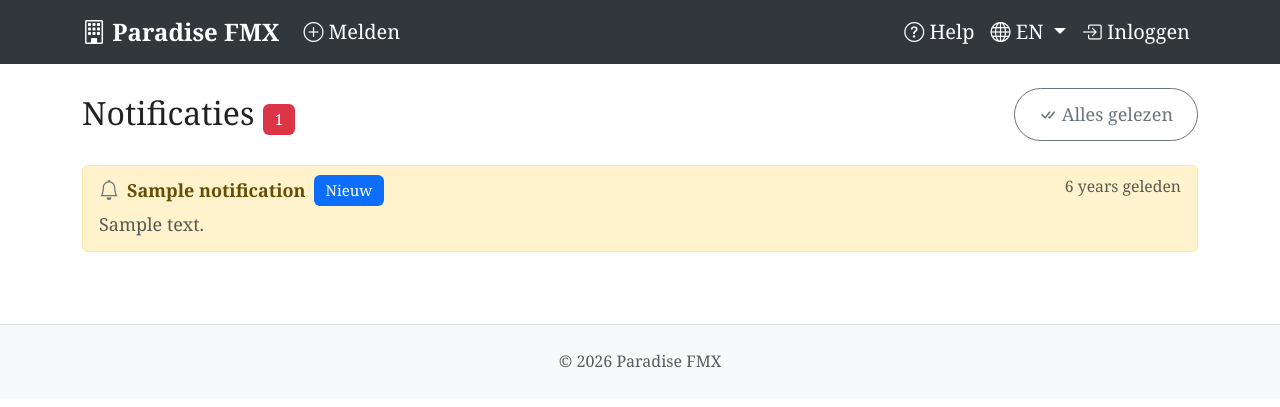
After one commit to rdney/paradisefmx, a Django app: template requests/templates/requests/notifications.html in a window 1280 px wide. The commit adds this page. Shown: the top 407 px of the page. Run offline with Django 5.2, Linux system fonts and the light colour scheme; the template is opened without the code that fills it: most values are stand-ins (such as "Sample title", 1, 10 or a date in 2020).

Commit message:
Add notification center, email behind feature toggle
- Created Notification model for in-app notifications
- @mentions now create in-app notifications
- Email only sent if ENABLE_EMAIL_NOTIFICATIONS=True
- Added notification bell icon in navbar with unread count
- Notification list page at /requests/notifications/
- Mark as read on click, mark all read button
- Added context processor for unread count
- Load .env with python-dotenv
- Added NL/EN translations

```diff
--- a/paradisefmx/settings.py
+++ b/paradisefmx/settings.py
@@ -6,8 +6,12 @@ import os
 from pathlib import Path
 
 from django.utils.translation import gettext_lazy as _
+from dotenv import load_dotenv
 
 BASE_DIR = Path(__file__).resolve().parent.parent
+
+# Load .env file if it exists
+load_dotenv(BASE_DIR / '.env')
 
 SECRET_KEY = os.environ.get('SECRET_KEY', 'dev-secret-key-change-in-production')
 
@@ -53,6 +57,7 @@ TEMPLATES = [
                 'django.contrib.auth.context_processors.auth',
                 'django.contrib.messages.context_processors.messages',
                 'django.template.context_processors.i18n',
+                'requests.context_processors.notifications',
             ],
         },
     },
--- /dev/null
+++ b/requests/templates/requests/notifications.html
@@ -0,0 +1,77 @@
+{% extends "base.html" %}
+{% load i18n %}
+
+{% block title %}{% trans "Notificaties" %} - Paradise FMX{% endblock %}
+
+{% block content %}
+<div class="d-flex justify-content-between align-items-center mb-4">
+    <h1 class="h2 mb-0">
+        {% trans "Notificaties" %}
+        {% if unread_count > 0 %}
+            <span class="badge bg-danger">{{ unread_count }}</span>
+        {% endif %}
+    </h1>
+    {% if notifications %}
+        <a href="{% url 'requests:mark_all_notifications_read' %}" class="btn btn-outline-secondary">
+            <i class="bi bi-check-all"></i> {% trans "Alles gelezen" %}
+        </a>
+    {% endif %}
+</div>
+
+{% if notifications %}
+    <div class="list-group">
+        {% for notification in notifications %}
+            <a href="{% url 'requests:mark_notification_read' notification.pk %}"
+               class="list-group-item list-group-item-action {% if not notification.is_read %}list-group-item-warning{% endif %}">
+                <div class="d-flex justify-content-between align-items-start">
+                    <div>
+                        <div class="d-flex align-items-center mb-1">
+                            {% if notification.notification_type == 'mention' %}
+                                <i class="bi bi-at text-primary me-2 fs-5"></i>
+                            {% elif notification.notification_type == 'assignment' %}
+                                <i class="bi bi-person-check text-success me-2 fs-5"></i>
+                            {% else %}
+                                <i class="bi bi-bell text-secondary me-2 fs-5"></i>
+                            {% endif %}
+                            <strong>{{ notification.title }}</strong>
+                            {% if not notification.is_read %}
+                                <span class="badge bg-primary ms-2">{% trans "Nieuw" %}</span>
+                            {% endif %}
+                        </div>
+                        <p class="mb-1 text-muted">{{ notification.message|linebreaksbr|truncatewords:30 }}</p>
+                    </div>
+                    <small class="text-muted">{{ notification.created_at|timesince }} {% trans "geleden" %}</small>
+                </div>
+            </a>
+        {% endfor %}
+    </div>
+
+    <!-- Pagination -->
+    {% if page_obj.has_other_pages %}
+        <nav class="mt-4" aria-label="{% trans 'Paginering' %}">
+            <ul class="pagination justify-content-center">
+                {% if page_obj.has_previous %}
+                    <li class="page-item">
+                        <a class="page-link" href="?page={{ page_obj.previous_page_number }}">{% trans "Vorige" %}</a>
+                    </li>
+                {% endif %}
+                <li class="page-item disabled">
+                    <span class="page-link">{{ page_obj.number }} / {{ page_obj.paginator.num_pages }}</span>
+                </li>
+                {% if page_obj.has_next %}
+                    <li class="page-item">
+                        <a class="page-link" href="?page={{ page_obj.next_page_number }}">{% trans "Volgende" %}</a>
+                    </li>
+                {% endif %}
+            </ul>
+        </nav>
+    {% endif %}
+{% else %}
+    <div class="card">
+        <div class="card-body text-center text-muted py-5">
+            <i class="bi bi-bell fs-1"></i>
+            <p class="mt-3 fs-5">{% trans "Geen notificaties" %}</p>
+        </div>
+    </div>
+{% endif %}
+{% endblock %}
--- a/requests/urls.py
+++ b/requests/urls.py
@@ -17,4 +17,7 @@ urlpatterns = [
     path('planner/', views.PlannerView.as_view(), name='planner'),
     path('kosten/', views.CostOverviewView.as_view(), name='costs'),
     path('api/users/', views.user_search, name='user_search'),
+    path('notifications/', views.NotificationListView.as_view(), name='notifications'),
+    path('notifications/<int:pk>/read/', views.mark_notification_read, name='mark_notification_read'),
+    path('notifications/read-all/', views.mark_all_notifications_read, name='mark_all_notifications_read'),
 ]
--- a/templates/base.html
+++ b/templates/base.html
@@ -61,6 +61,18 @@
                     {% endif %}
                 </ul>
                 <ul class="navbar-nav">
+                    {% if user.is_authenticated %}
+                        <li class="nav-item">
+                            <a class="nav-link fs-5 position-relative" href="{% url 'requests:notifications' %}">
+                                <i class="bi bi-bell"></i>
+                                {% if unread_notifications_count > 0 %}
+                                    <span class="position-absolute top-0 start-100 translate-middle badge rounded-pill bg-danger">
+                                        {{ unread_notifications_count }}
+                                    </span>
+                                {% endif %}
+                            </a>
+                        </li>
+                    {% endif %}
                     <li class="nav-item">
                         <a class="nav-link fs-5" href="{% url 'core:help' %}">
                             <i class="bi bi-question-circle"></i> {% trans "Help" %}
```
Also changed, not shown: requests/context_processors.py (added, +10 -0 lines), requests/models.py (+42 -0 lines), requests/utils.py (+50 -26 lines), requests/views.py (+41 -0 lines), locale/en/LC_MESSAGES/django.po, locale/nl/LC_MESSAGES/django.po, requests/migrations/0006_add_notification_model.py (added).
